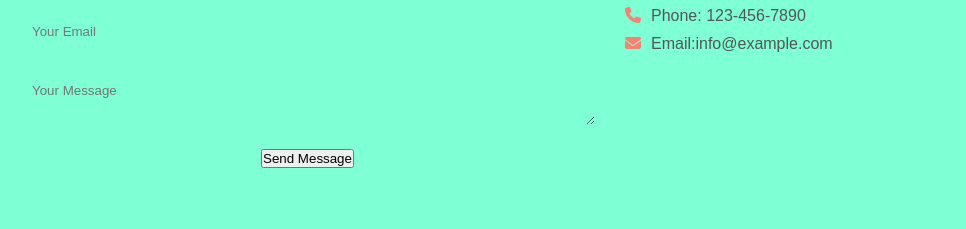
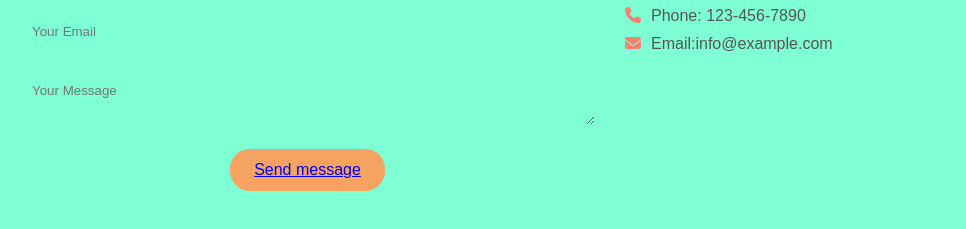
Before and after one commit to HAttori321/HTML-KYRSOVA, a plain HTML site: page contact.html in a window 1280 px wide. Shown: the part 147-376 px from the top of the page, without its empty margins (30-996 px from the left). Drawn offline with Linux system fonts and the light colour scheme.

Commit message:
contact.html

```diff
--- a/contact.html
+++ b/contact.html
@@ -24,7 +24,7 @@
                         <div class="form-group">
                             <textarea name="message" placeholder="Your Message"></textarea>
                         </div>
-                        <button type="submit">Send Message</button>
+                        <a href="file:///C:/Users/nazar/Desktop/HTML%20KYRSOVA/index.html?name=&email=&message=#"class="button">Send message</a>
                     </form>
                 </div>
                 <div class="contact-info">
```
